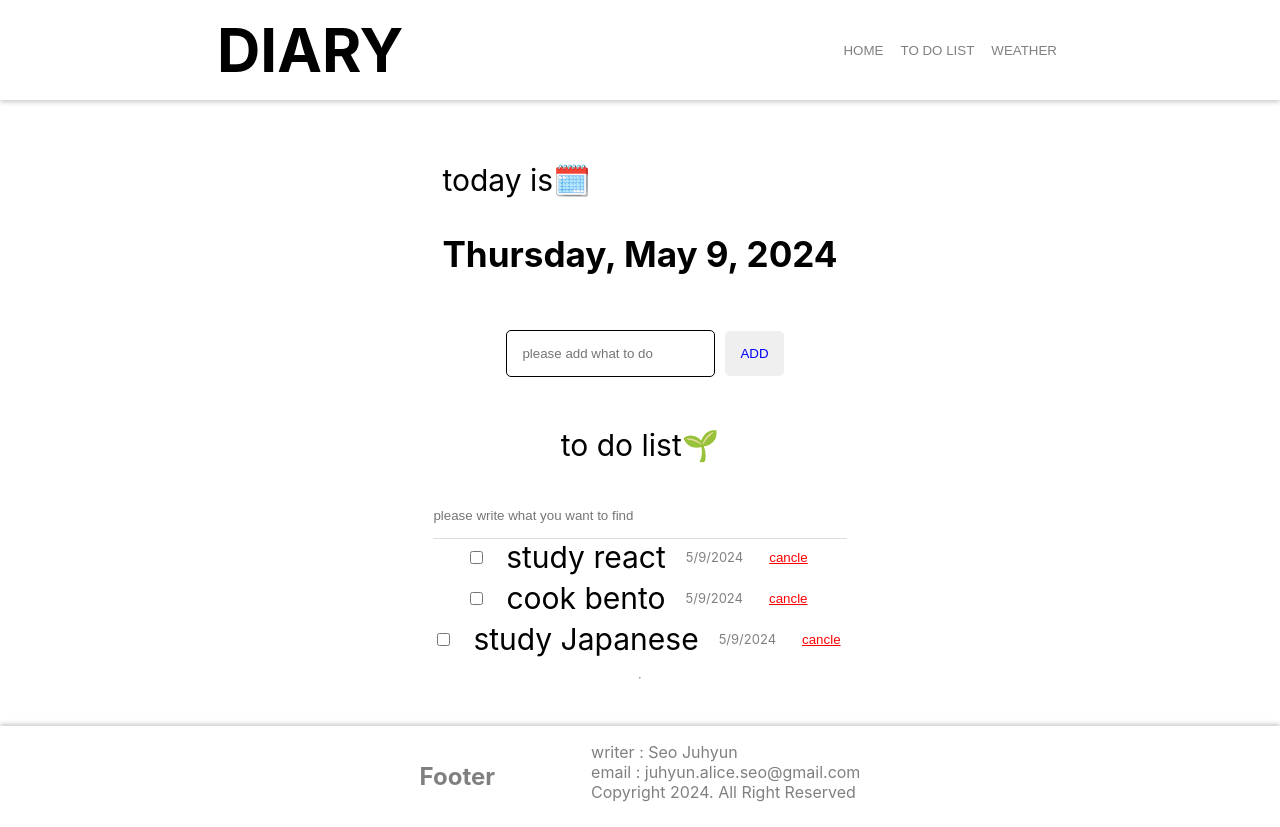
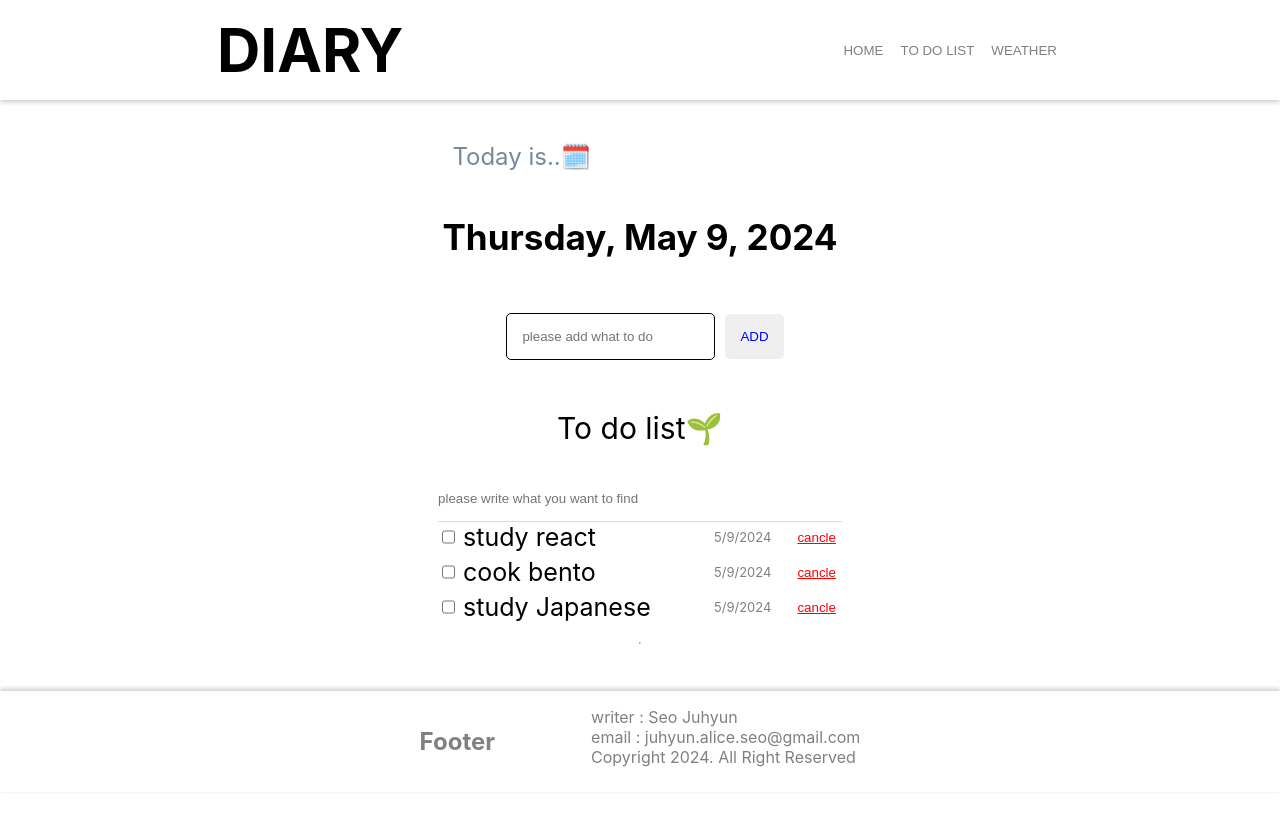
Before and after one commit to JUHYUNSAN/todolist, a React (Create React App) app: page /todolist in a window 1280 px wide. After the commit the page ends 800 px from the top, so only its background shows below. Built offline with nearby package versions, Linux system fonts and the light colour scheme.

Commit message:
doneStyleCss

```diff
--- a/src/components/header/styled.js
+++ b/src/components/header/styled.js
@@ -30,3 +30,14 @@ export const HeaderBtn = styled.button`
   cursor: pointer;
   background-color: white;
 `;
+
+export const TodoListHeaderContainer = styled.div`
+  display: flex;
+  flex-direction: column;
+`;
+
+export const TodoListHeaderContainerTitle = styled.div`
+  font-size: x-large;
+  margin: 10px;
+  color: lightslategray;
+`;
--- a/src/components/header/todoListHeader.js
+++ b/src/components/header/todoListHeader.js
@@ -1,4 +1,5 @@
 import React from "react";
+import { TodoListHeaderContainer,TodoListHeaderContainerTitle } from "./styled";
 
 export const TodoListHeader = () => {
   //full date
@@ -6,8 +7,10 @@ export const TodoListHeader = () => {
   const options = { weekday: 'long', year: 'numeric', month: 'long', day: 'numeric' };
   const fullDate = currentDate.toLocaleDateString('en-US', options);
 
-  return <div>
-    <p> today is🗓️</p>
+  return (
+    <TodoListHeaderContainer>
+    <TodoListHeaderContainerTitle> Today is..🗓️</TodoListHeaderContainerTitle>
     <h3> {fullDate} </h3>
-  </div>;
+    </TodoListHeaderContainer>
+  );
 };
--- a/src/components/list/list.js
+++ b/src/components/list/list.js
@@ -26,7 +26,7 @@ export const List = ({todos, onUpdate, onDelete}) => {
 
   return (
     <StyledListContainer>
-      <p>to do list🌱</p>
+      <p>To do list🌱</p>
       <InputSearch value={search} onChange={onChangeSearch} placeholder="please write what you want to find"></InputSearch>
       {filteredTodos.map((todo)=>{ //투두를 새로운 배열로 반환함
         return <TodoItem
--- a/src/components/todoItem/styled.js
+++ b/src/components/todoItem/styled.js
@@ -18,10 +18,12 @@ export const TodoItemList = styled.input`
 
 export const TodoItemCheckBox = styled.input`
   display: flex;
+  margin-right: 8px;
 `;
 
 export const TodoItemInput = styled.div`
   display: flex;
+  margin: 0;
 `;
 
 export const TodoItemBtn = styled.button`
@@ -36,3 +38,10 @@ export const TodoItemDate = styled.div`
   font-size: small;
   color: grey;
 `;
+
+export const FloatLeft = styled.div`
+  display: flex;
+  float: left;
+  width: 16rem;
+  font-size: smaller;
+`;
--- a/src/components/todoItem/todoItem.js
+++ b/src/components/todoItem/todoItem.js
@@ -4,7 +4,8 @@ import { StyledTodoItemContainer,
   TodoItemBtn,
   TodoItemInput,
   TodoItemCheckBox,
-  TodoItemDate
+  TodoItemDate,
+  FloatLeft
    } from "./styled";
 
 export const TodoItem = ({id, isDone, content, date, onUpdate, onDelete}) => {
@@ -18,12 +19,14 @@ export const TodoItem = ({id, isDone, content, date, onUpdate, onDelete}) => {
 
   return (
     <StyledTodoItemContainer>
+      <FloatLeft>
       <TodoItemCheckBox
         onChange={onChangeCheckbox}
         readOnly
         checked={isDone}
         type="checkbox"/>
       <TodoItemInput >{content}</TodoItemInput>
+      </FloatLeft>
       <TodoItemDate>{new Date(date).toLocaleDateString()}</TodoItemDate>
       <TodoItemBtn onClick={onClickDeletebutton}>cancle</TodoItemBtn>
     </StyledTodoItemContainer>
--- a/src/components/weather/styled.js
+++ b/src/components/weather/styled.js
@@ -12,10 +12,15 @@ export const WeatherItem = styled.div`
   flex-direction: column;
   align-items: center;
 `
+export const WeatherHeading = styled.h1`
+  color: thistle;
+`
+
 export const WeatherData = styled.div`
   display: flex;
   flex-direction: column;
   align-items: center;
+  color: blueviolet;
 `
 export const WeatherCity = styled.div`
   display: flex;
@@ -28,9 +33,9 @@ export const WeatherCity = styled.div`
 export const WeatherCityBtn = styled.button`
   display: flex;
   height: 1.5rem;
-  background-color: aliceblue;
+  background-color: plum;
   border: none;
-  color: slateblue;
+  color: azure;
   font-size: larger;
   cursor: pointer;
 `
--- a/src/components/weather/weather.js
+++ b/src/components/weather/weather.js
@@ -1,6 +1,6 @@
 import React, { useEffect, useState } from "react";
 import axios from 'axios';
-import {WeatherContainer, WeatherItem, WeatherData, WeatherCity, WeatherCityBtn} from "./styled";
+import {WeatherContainer, WeatherItem, WeatherHeading, WeatherData, WeatherCity, WeatherCityBtn} from "./styled";
 
 export const Weather = () => {
     let cityList = ['Seoul','Tokyo','Osaka'];
@@ -50,7 +50,7 @@ export const Weather = () => {
     return (
         <WeatherContainer>
             <WeatherItem>
-                <h1>Today's weather🌎</h1>
+                <WeatherHeading>Today's weather🌎</WeatherHeading>
                 <WeatherData>
                     <img src={icon} width='100px' />
                     <h1>{temp}°C</h1>
```
